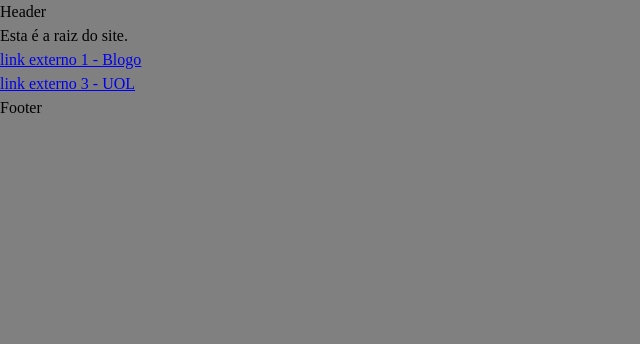
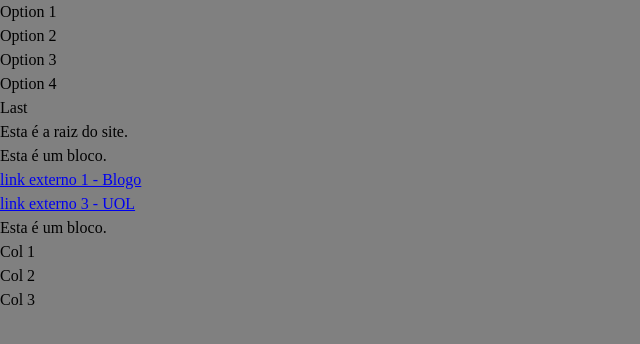
Before and after one commit to reddesigner/reddesigner.github.io, a plain HTML site: page index.html in a window 1280 px wide. Shown: the whole page, without its empty margins (0-640 px from the left). Drawn offline with Linux system fonts and the light colour scheme.

Commit message:
Update index.html

```diff
--- a/index.html
+++ b/index.html
@@ -19,15 +19,26 @@
   <body>
 
     <header>
-      Header
+      <nav>
+        <ul>
+          <li>Option 1</li>
+          <li>Option 2</li>
+          <li>Option 3</li>
+          <li>Option 4</li>
+          <li>Last</li>
+        </ul>
+      </nav>
     </header>
 
     <main>
-
-      <p>Esta é a raiz do site.</p>
+      <div>
 
         <div>
+          <p>Esta é a raiz do site.</p>
+        </div>
 
+        <div>
+          <p>Esta é um bloco.</p>
         </div>
 
         <ul>
@@ -37,13 +48,18 @@
         </ul>
 
         <div>
+          <p>Esta é um bloco.</p>
+        </div>
 
       </div>
-
     </main>
 
     <footer>
-      Footer
+      <ul>
+        <li>Col 1</li>
+        <li>Col 2</li>
+        <li>Col 3</li>
+      </ul>
     </footer>
 
   </body>
```
Lines whose indentation alone changed are shown as unchanged.
